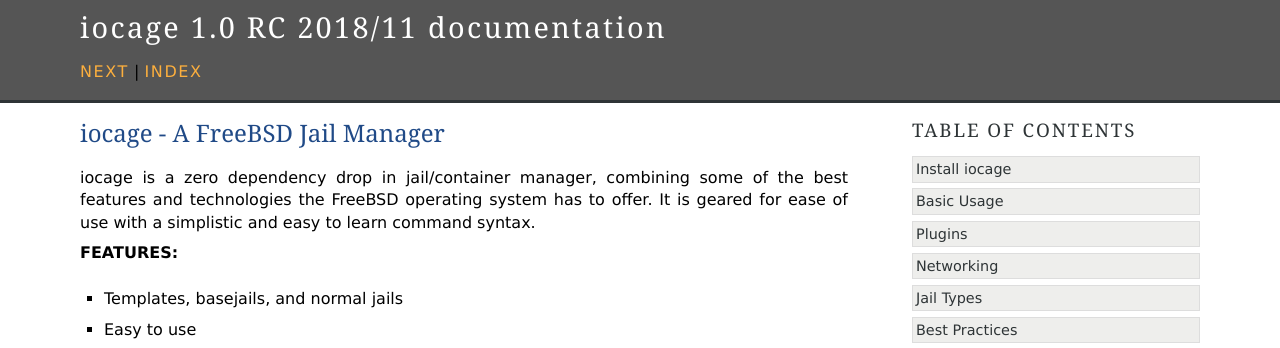
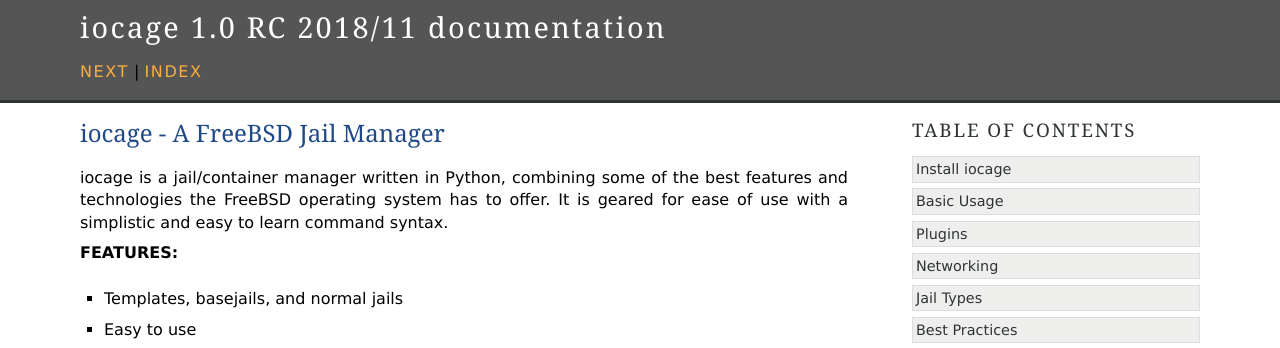
Before and after one commit to iocage/iocage, a Sphinx documentation site: the page built from doc/source/index.rst, in a window 1280 px wide. Shown: the top 348 px of the page. Built offline with Sphinx 7.4.7, drawn with Linux system fonts in a browser that asks for light colours.

Commit message:
Drop "zero dependency" from description (#686)
* Drop "zero dependency" from description

This still stemmed from the old shell based iocage.

* Remove "drop in" from description

Not quite correct anymore since moving to Python...

```diff
--- a/doc/source/index.rst
+++ b/doc/source/index.rst
@@ -7,7 +7,7 @@
 iocage - A FreeBSD Jail Manager
 ===============================
 
-iocage is a zero dependency drop in jail/container manager, combining
+iocage is a jail/container manager written in Python, combining
 some of the best features and technologies the FreeBSD operating system
 has to offer. It is geared for ease of use with a simplistic and easy to
 learn command syntax.
```
